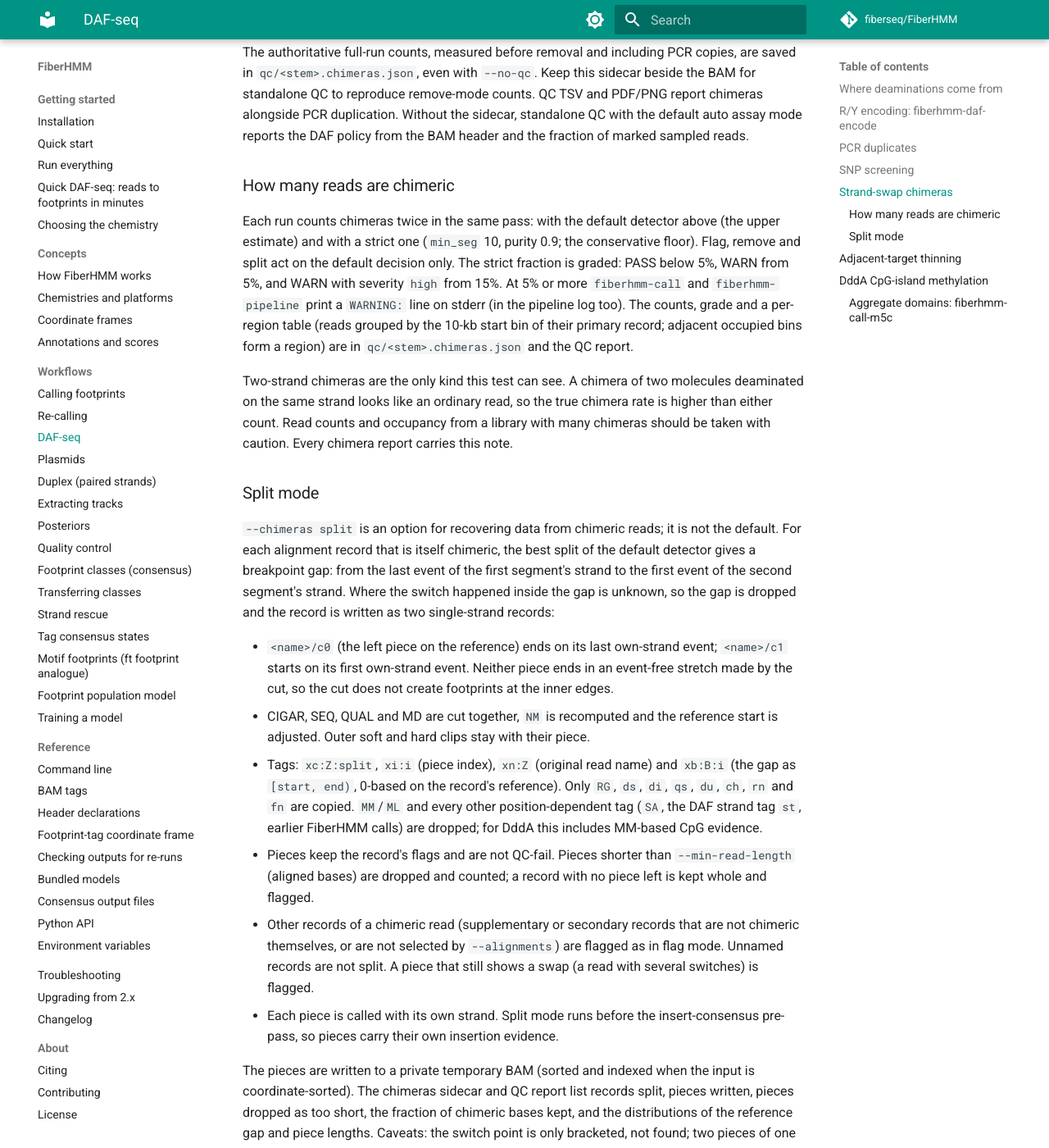
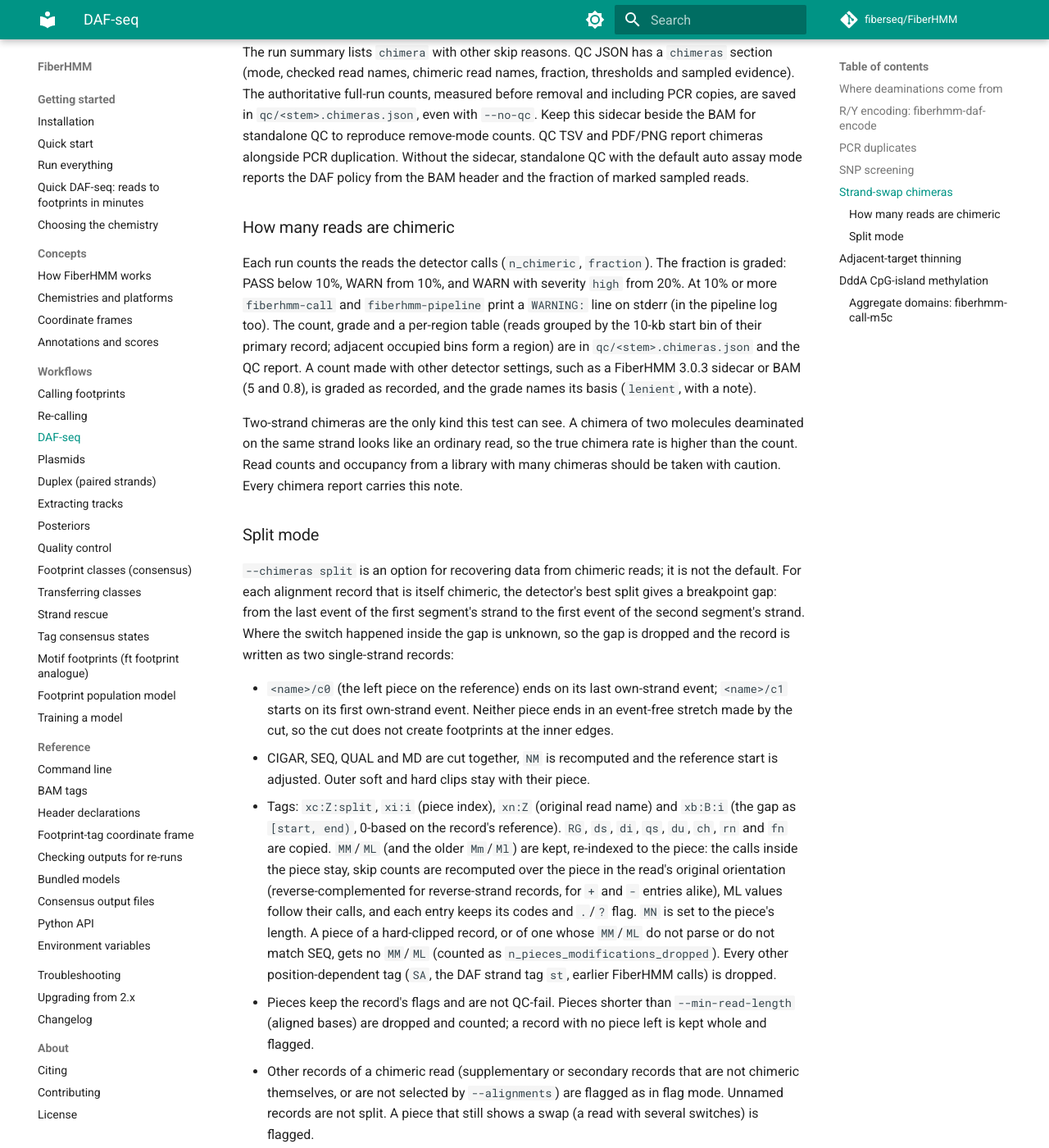
Before and after one commit to fiberseq/FiberHMM, an MkDocs documentation site: the page built from docs/workflows/daf-seq.md, in a window 1280 px wide and 1400 px high, scrolled down 4794 px. Shown: the whole window at 82% size. Built offline with MkDocs 1.6.1 and Material for MkDocs 9.7.7, drawn with Linux system fonts in a browser that asks for light colours; comment, search, counter and statistics services are not loaded; some of the changed text lies outside the part shown.

Commit message:
Docs and CHANGELOG 3.0.4: stricter chimera detector by default, one count, pieces keep MM/ML
Co-Authored-By: Claude Opus 5.5 <noreply@anthropic.com>
(cherry picked from commit 3ec79725faafe59ad6bee4881444c72a0b0d6afa)

```diff
--- a/docs/workflows/daf-seq.md
+++ b/docs/workflows/daf-seq.md
@@ -196,8 +196,12 @@ Overriding a threshold is recorded as a `custom` policy in the JSON.
 A read deaminated C→T in one segment and G→A in another is a strand-swap
 chimera. This detection is specific to DAF (DddA/DddB); m6A modes do not
 perform strand-swap detection. A segment needs at least `--chimera-min-seg`
-(5) same-flavour deaminations at `--chimera-purity` (0.8) or greater purity,
-using the same reference, SNP and unaligned-base masks as calling.
+(default 10) same-flavour deaminations at `--chimera-purity` (default 0.9)
+or greater purity, using the same reference, SNP and unaligned-base masks as
+calling. These defaults are strict, so that a flagged read is unambiguous;
+FiberHMM 3.0.3 used 5 and 0.8, and `--chimera-min-seg 5 --chimera-purity 0.8`
+restores that behaviour. One decision drives flag, remove and split, the
+count and the grade.
 
 `fiberhmm-call --chimeras flag` is the default: retain the read uncalled,
 set SAM QC-fail `0x200`, and write the local tag `xc:Z:strand_swap` naming
@@ -238,19 +242,19 @@ the DAF policy from the BAM header and the fraction of marked sampled reads.
 
 ### How many reads are chimeric
 
-Each run counts chimeras twice in the same pass: with the default detector
-above (the upper estimate) and with a strict one (`min_seg` 10, purity 0.9;
-the conservative floor). Flag, remove and split act on the default decision
-only. The strict fraction is graded: PASS below 5%, WARN from 5%, and WARN
-with severity `high` from 15%. At 5% or more `fiberhmm-call` and
+Each run counts the reads the detector calls (`n_chimeric`, `fraction`).
+The fraction is graded: PASS below 10%, WARN from 10%, and WARN with
+severity `high` from 20%. At 10% or more `fiberhmm-call` and
 `fiberhmm-pipeline` print a `WARNING:` line on stderr (in the pipeline log
-too). The counts, grade and a per-region table (reads grouped by the 10-kb
+too). The count, grade and a per-region table (reads grouped by the 10-kb
 start bin of their primary record; adjacent occupied bins form a region)
-are in `qc/<stem>.chimeras.json` and the QC report.
+are in `qc/<stem>.chimeras.json` and the QC report. A count made with other
+detector settings, such as a FiberHMM 3.0.3 sidecar or BAM (5 and 0.8), is
+graded as recorded, and the grade names its basis (`lenient`, with a note).
 
 Two-strand chimeras are the only kind this test can see. A chimera of two
 molecules deaminated on the same strand looks like an ordinary read, so the
-true chimera rate is higher than either count. Read counts and occupancy
+true chimera rate is higher than the count. Read counts and occupancy
 from a library with many chimeras should be taken with caution. Every
 chimera report carries this note.
 
@@ -258,7 +262,7 @@ chimera report carries this note.
 
 `--chimeras split` is an option for recovering data from chimeric reads; it
 is not the default. For each alignment record that is itself chimeric, the
-best split of the default detector gives a breakpoint gap: from the last
+detector's best split gives a breakpoint gap: from the last
 event of the first segment's strand to the first event of the second
 segment's strand. Where the switch happened inside the gap is unknown, so
 the gap is dropped and the record is written as two single-strand records:
@@ -272,10 +276,16 @@ the gap is dropped and the record is written as two single-strand records:
   piece.
 - Tags: `xc:Z:split`, `xi:i` (piece index), `xn:Z` (original read name) and
   `xb:B:i` (the gap as `[start, end)`, 0-based on the record's reference).
-  Only `RG`, `ds`, `di`, `qs`, `du`, `ch`, `rn` and `fn` are copied.
-  `MM`/`ML` and every other position-dependent tag (`SA`, the DAF strand tag
-  `st`, earlier FiberHMM calls) are dropped; for DddA this includes MM-based
-  CpG evidence.
+  `RG`, `ds`, `di`, `qs`, `du`, `ch`, `rn` and `fn` are copied.
+  `MM`/`ML` (and the older `Mm`/`Ml`) are kept, re-indexed to the piece: the
+  calls inside the piece stay, skip counts are recomputed over the piece in
+  the read's original orientation (reverse-complemented for reverse-strand
+  records, for `+` and `-` entries alike), ML values follow their calls, and
+  each entry keeps its codes and `.`/`?` flag. `MN` is set to the piece's
+  length. A piece of a hard-clipped record, or of one whose `MM`/`ML` do not
+  parse or do not match SEQ, gets no `MM`/`ML` (counted as
+  `n_pieces_modifications_dropped`). Every other position-dependent tag
+  (`SA`, the DAF strand tag `st`, earlier FiberHMM calls) is dropped.
 - Pieces keep the record's flags and are not QC-fail. Pieces shorter than
   `--min-read-length` (aligned bases) are dropped and counted; a record with
   no piece left is kept whole and flagged.
```
Also changed, not shown: docs/reference/cli.md (+5 -5 lines), docs/workflows/calling.md (+2 -2 lines), docs/workflows/qc.md (+18 -17 lines).
